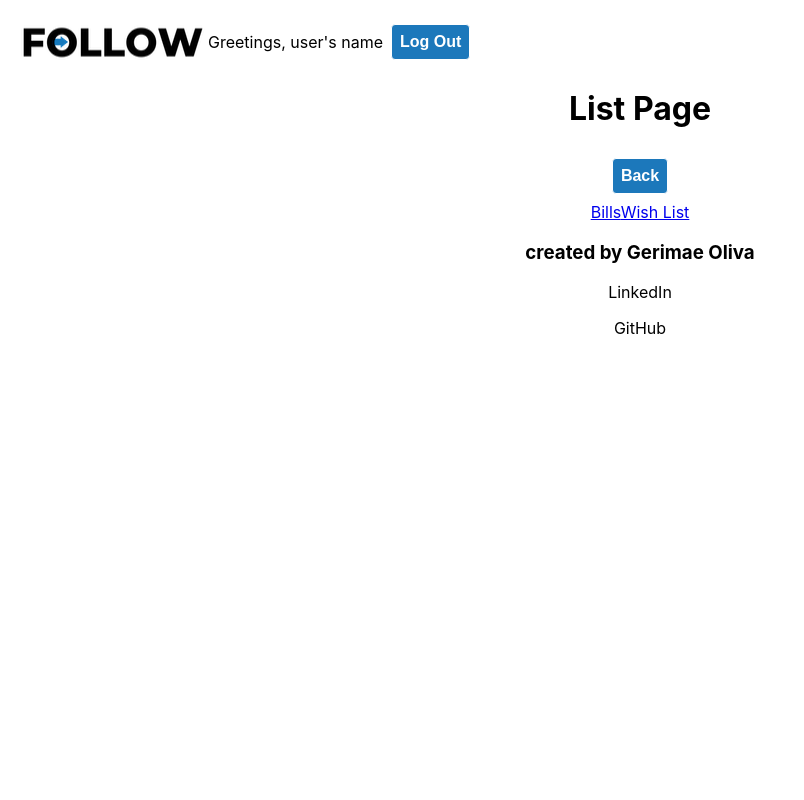
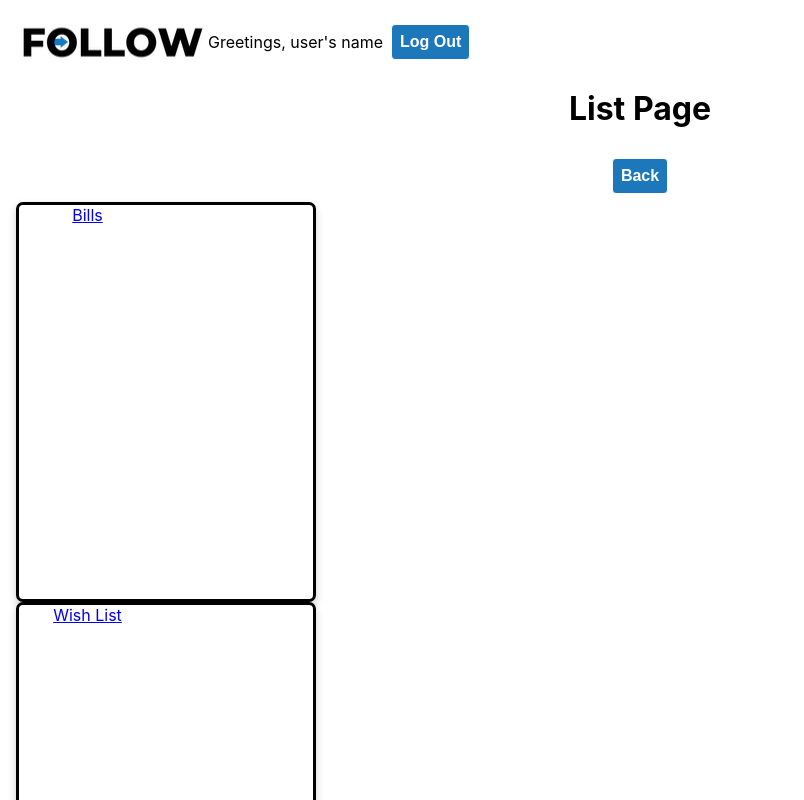
Before and after one commit to g0livax27/Follow-App, a React (Create React App) app: page /April in a window 1280 px wide. Shown: the top 800 px of the page, without its empty margins (0-804 px from the left). Built offline with nearby package versions, Linux system fonts and the light colour scheme; no server answers.

Commit message:
updating css

```diff
--- a/src/pages/App/App.css
+++ b/src/pages/App/App.css
@@ -61,7 +61,9 @@
   justify-content: center;
 }
 
-.monthCards {
+.monthCards,
+.lists > .billsCard,
+.lists > .wishCard {
   box-shadow: 0 4px 8px 0 rgba(0,0,0,0.2);
   transition: 0.3s;
   border-radius: 7px;
@@ -75,10 +77,18 @@
   background-size: cover;
 }
 
-.monthCards:hover {
+.monthCards,
+.lists:hover {
   box-shadow: 0 8px 16px 0 rgba(0,0,0,0.2);
 }
 
 img {
   border-radius: 5px 5px 0 0;
 }
+
+.lists > .billsCard,
+.lists > .wishCard {
+  display: grid;
+  grid-template-columns: 1fr 1fr;
+  grid-gap: 20px;
+}
--- a/src/pages/ListPage/ListPage.js
+++ b/src/pages/ListPage/ListPage.js
@@ -10,12 +10,18 @@ export default function ListPage(){
             <LoggedInHeader/>
             <h1>List Page</h1>
             <BackButton/>
+            <div className='lists'>
+                <div className='billsCard'>
                     <Link to={`/${month}/bills`}>
                         Bills
                     </Link>
+                </div>
+                <div className='wishCard'>
                     <Link to={`/${month}/wishlists`}>
                         Wish List
                     </Link>
+                </div>
+            </div>
             <Footer/>
         </main>
     )
```
Lines whose indentation alone changed are shown as unchanged.
